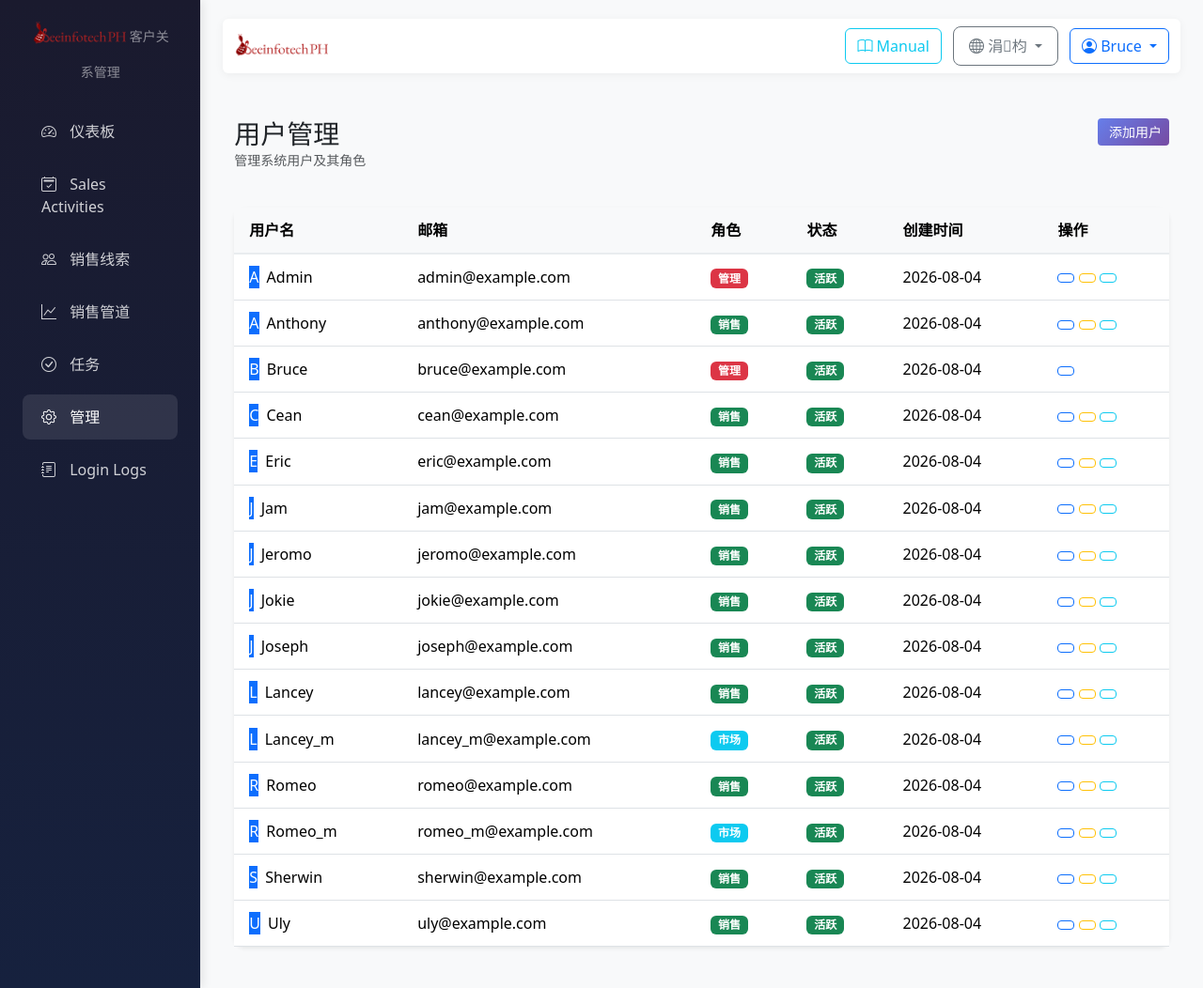
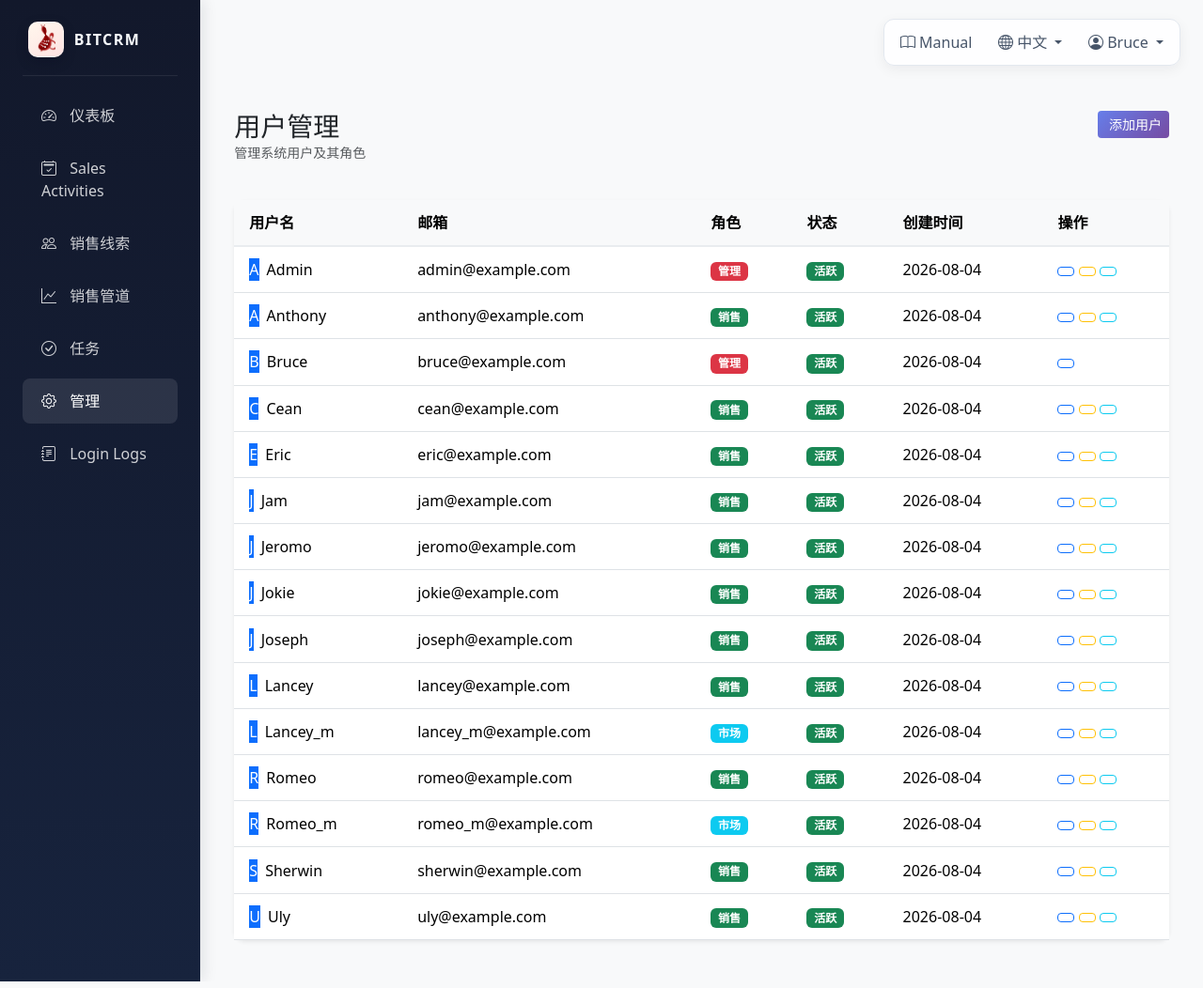
Before and after one commit to zhangbin-python/BITCRM, a Flask app: page /admin/users in a window 1280 px wide. Shown: the whole page at 94% size. Run offline with Flask 3, Linux system fonts and the light colour scheme; a user stored in the database is signed in; data comes from the database, SQL or seed files in the repository; some libraries are stand-ins or nearby versions.

Commit message:
Refine authenticated app navigation branding

```diff
--- a/templates/base.html
+++ b/templates/base.html
@@ -36,8 +36,64 @@
 
         .sidebar {
             min-height: 100vh;
-            background: linear-gradient(180deg, #1a1a2e 0%, #16213e 100%);
-            box-shadow: 2px 0 10px rgba(0,0,0,0.1);
+            background: linear-gradient(180deg, #12182b 0%, #17233d 100%);
+            box-shadow: 2px 0 16px rgba(15,23,42,0.12);
+        }
+
+        .sidebar-brand {
+            margin: 0 .75rem .9rem;
+            padding: .1rem 0 .9rem;
+            border-bottom: 1px solid rgba(255,255,255,.08);
+        }
+
+        .sidebar-brand-surface {
+            display: flex;
+            align-items: center;
+            justify-content: flex-start;
+            gap: .7rem;
+            height: 48px;
+            padding: .25rem .35rem;
+            color: #fff;
+            text-decoration: none;
+            border-radius: 9px;
+            transition: background-color .2s ease;
+        }
+
+        .sidebar-brand-surface:hover {
+            color: #fff;
+            background: rgba(255,255,255,.055);
+        }
+
+        .sidebar-brand-mark {
+            display: inline-flex;
+            align-items: center;
+            justify-content: center;
+            flex: 0 0 38px;
+            width: 38px;
+            height: 38px;
+            overflow: hidden;
+            background: linear-gradient(145deg, #fff7ed 0%, #fee2e2 100%);
+            border: 1px solid rgba(255,255,255,.22);
+            border-radius: 10px;
+            box-shadow: 0 5px 14px rgba(2,6,23,.2);
+        }
+
+        .sidebar-brand-logo {
+            display: block;
+            width: auto;
+            height: 32px;
+            object-fit: contain;
+        }
+
+        .sidebar-brand-title {
+            overflow: hidden;
+            color: #f8fafc;
+            font-size: 1rem;
+            font-weight: 700;
+            line-height: 1;
+            letter-spacing: .09em;
+            text-overflow: ellipsis;
+            white-space: nowrap;
         }
 
         .sidebar .nav-link {
@@ -99,9 +155,18 @@
             border: none;
         }
 
-        .navbar {
-            background: white;
-            box-shadow: 0 2px 10px rgba(0,0,0,0.05);
+        .app-topbar {
+            min-height: 44px;
+            padding: 0;
+            border: 0;
+            background: transparent;
+            box-shadow: none;
+        }
+
+        .app-topbar .container-fluid {
+            min-height: 44px;
+            justify-content: flex-end;
+            padding-inline: 0 !important;
         }
 
         .language-switcher {
@@ -115,11 +180,27 @@
             background-color: #f8f9fa;
         }
 
-        .topbar-brand {
-            display: flex;
+        .topbar-mobile-brand {
+            display: inline-flex;
             align-items: center;
-            gap: 0.75rem;
+            flex: 0 0 auto;
             min-width: 0;
+            text-decoration: none;
+        }
+
+        .topbar-mobile-brand img {
+            display: block;
+            width: auto;
+            height: 30px;
+            object-fit: contain;
+        }
+
+        .topbar-mobile-brand span {
+            margin-left: .4rem;
+            color: #1e293b;
+            font-size: .82rem;
+            font-weight: 700;
+            letter-spacing: .055em;
         }
 
         .topbar-actions {
@@ -127,8 +208,13 @@
             align-items: center;
             flex-wrap: wrap;
             justify-content: flex-end;
-            gap: 0.75rem;
+            gap: .2rem;
             margin-left: auto;
+            padding: .3rem;
+            background: rgba(255,255,255,.92);
+            border: 1px solid #e3e8ef;
+            border-radius: 11px;
+            box-shadow: 0 4px 14px rgba(15,23,42,.06);
         }
 
         .topbar-actions > *,
@@ -138,7 +224,25 @@
 
         .topbar-actions .btn,
         .topbar-actions .dropdown-toggle {
+            min-height: 36px;
+            padding: .4rem .7rem;
             white-space: nowrap;
+            color: #475569;
+            background: transparent;
+            border-color: transparent;
+            border-radius: 8px;
+            box-shadow: none;
+        }
+
+        .topbar-actions .btn:hover,
+        .topbar-actions .btn:focus,
+        .topbar-actions .dropdown-toggle:hover,
+        .topbar-actions .dropdown-toggle:focus,
+        .topbar-actions .dropdown-toggle.show {
+            color: #1e293b;
+            background: #f1f5f9;
+            border-color: transparent;
+            box-shadow: none;
         }
 
         .mobile-icon-label {
@@ -499,13 +609,15 @@
             <!-- Sidebar -->
             <nav class="col-md-3 col-lg-2 d-md-block sidebar" id="sidebarMenu">
                 <div class="position-sticky pt-3">
-                    <div class="text-center mb-4 px-3">
-                        <!-- Logo using actual image -->
-                        <img src="{{ url_for('static', filename='logo.png') }}"
-                             alt="BITCRM Logo"
-                             class="mb-2"
-                             style="height: 40px; width: auto; max-width: 100px; object-fit: contain;">
-                        <small class="text-white-50">{{ _('Customer Relationship Management') }}</small>
+                    <div class="sidebar-brand">
+                        <a class="sidebar-brand-surface" href="{{ url_for('main.dashboard') }}" aria-label="BITCRM dashboard">
+                            <span class="sidebar-brand-mark" aria-hidden="true">
+                                <img src="{{ url_for('static', filename='logo-mark.png') }}"
+                                     alt=""
+                                     class="sidebar-brand-logo">
+                            </span>
+                            <span class="sidebar-brand-title">BITCRM</span>
+                        </a>
                     </div>
 
                     <ul class="nav flex-column">
@@ -576,23 +688,17 @@
             <main class="{% if current_user.is_authenticated %}col-md-9 ms-sm-auto col-lg-10 px-md-4{% endif %} main-content">
                 <!-- Top Navigation -->
                 {% if current_user.is_authenticated %}
-                <nav class="navbar navbar-expand-lg navbar-light mb-4 rounded">
+                <nav class="navbar navbar-expand-lg navbar-light mb-4 app-topbar">
                     <div class="container-fluid">
                         <!-- Hamburger Button (Mobile) -->
                         <button class="hamburger-btn me-3" type="button" onclick="toggleSidebar()" aria-label="Toggle sidebar">
                             <i class="bi bi-list"></i>
                         </button>
 
-                        <div class="topbar-brand">
-                            <img src="{{ url_for('static', filename='logo.png') }}"
-                                 alt="BITCRM Logo"
-                                 class="d-none d-lg-block"
-                                 style="height: 40px; width: auto; max-width: 100px; object-fit: contain;">
-                            <img src="{{ url_for('static', filename='logo.png') }}"
-                                 alt="BITCRM Logo"
-                                 class="d-lg-none"
-                                 style="height: 32px; width: auto; max-width: 80px; object-fit: contain;">
-                        </div>
+                        <a class="topbar-mobile-brand d-md-none" href="{{ url_for('main.dashboard') }}" aria-label="BITCRM">
+                            <img src="{{ url_for('static', filename='logo-mark.png') }}" alt="">
+                            <span>BITCRM</span>
+                        </a>
 
                         <div class="topbar-actions">
                             <!-- Manual Button -->
@@ -609,7 +715,7 @@
                                 <a class="btn btn-outline-secondary dropdown-toggle language-switcher"
                                    href="#" role="button" data-bs-toggle="dropdown">
                                     <i class="bi bi-globe"></i>
-                                    <span class="mobile-icon-label">{% if g.lang == 'zh' %}涓枃{% else %}EN{% endif %}</span>
+                                    <span class="mobile-icon-label">{% if g.lang == 'zh' %}中文{% else %}EN{% endif %}</span>
                                 </a>
                                 <ul class="dropdown-menu dropdown-menu-end">
                                     <li>
@@ -630,7 +736,7 @@
                                 <a class="btn btn-outline-primary dropdown-toggle" href="#" role="button"
                                    data-bs-toggle="dropdown">
                                     <i class="bi bi-person-circle"></i>
-                                    {{ current_user.username }}
+                                    <span class="topbar-username">{{ current_user.username }}</span>
                                 </a>
                                 <ul class="dropdown-menu dropdown-menu-end">
                                     <li><span class="dropdown-item-text">
```
Also changed, not shown: other parts of templates/base.html (+15 -9 lines), test_admin_users_tooltips.py (+17 -0 lines), static/logo-mark.png (added).
